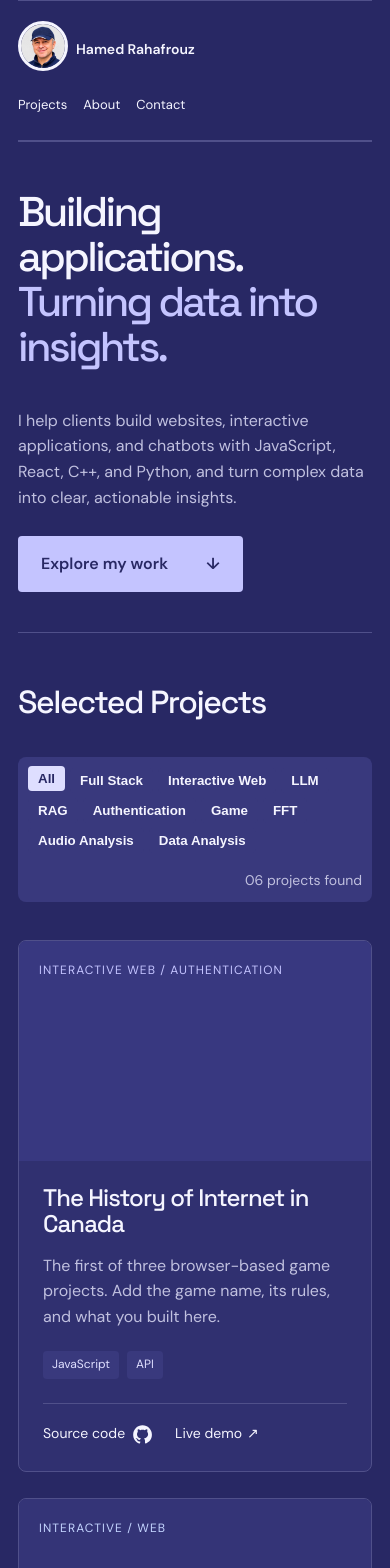
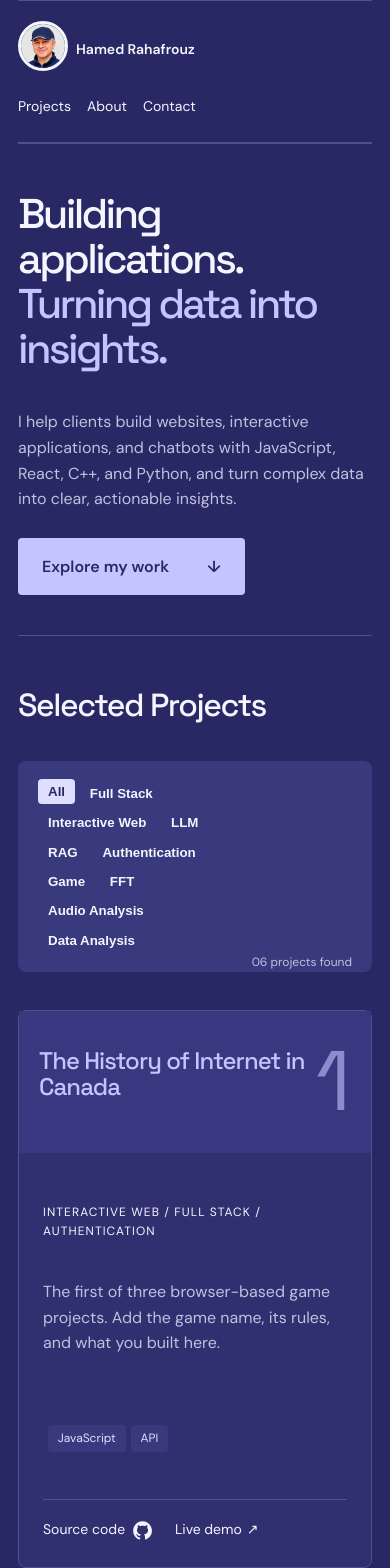
Before and after one commit to rahafrouz98/profile-hamed, a React (Vite) app: page / in a window 390 px wide. Shown: the top 1568 px of the page. Built offline with nearby package versions, Linux system fonts and the light colour scheme.

Commit message:
responsive fix is done

```diff
--- a/src/App.jsx
+++ b/src/App.jsx
@@ -1,16 +1,17 @@
 import React, { useEffect, useState, useMemo } from "react";
 import { profile, projects, filters } from "./data.js";
-import {ExternalLink} from "./ExternalLink.jsx";
-import {ProjectCard} from "./ProjectCard.jsx";
-import {ProjectFilter} from "./ProjectFilter.jsx";
+import { ExternalLink } from "./ExternalLink.jsx";
+import { ProjectCard } from "./ProjectCard.jsx";
+import { ProjectFilter } from "./ProjectFilter.jsx";
+import { GitLOGO } from "./GitLOGO.jsx";
+import { LinkedInLogo } from "./LinkedInLogo.jsx";
 
 export default function App() {
-  let [activeFilter, setFilter] = useState(filters[0]);
+    let [activeFilter, setFilter] = useState(filters[0]);
 
-  const filteredProjects = useMemo(()=>{
-
-
-  },[ projects, activeFilter] )
+    const filteredProjects = useMemo(() => {
+        return activeFilter == "All" ? projects : projects.filter((project) => project.category.includes(activeFilter));
+    }, [projects, activeFilter]);
 
     useEffect(() => {
         document.title = profile.name + " — Developer portfolio";
@@ -60,14 +61,15 @@ export default function App() {
                     <div className="project-filtering">
                         <div>
                             <ProjectFilter
-                            setActiveFilter = {(selectedFilter) => setFilter(selectedFilter)}
-                            activeFilter = {activeFilter}/>
+                                setActiveFilter={(selectedFilter) => setFilter(selectedFilter)}
+                                activeFilter={activeFilter}
+                            />
                         </div>
-                        <span className="count">{String(projects.length).padStart(2, "0")} projects found</span>
+                        <span className="count">{String(filteredProjects.length).padStart(2, "0")} projects found</span>
                     </div>
                     <div className="project-grid">
-                        {projects.map((project) => (
-                            <ProjectCard key={project.title} project={project} />
+                        {filteredProjects.map((project, index) => (
+                            <ProjectCard key={project.title} project={project} number={index + 1} />
                         ))}
                     </div>
                 </section>
@@ -107,8 +109,12 @@ export default function App() {
                                     Say hello <span aria-hidden="true">↗</span>
                                 </a>
                             )}
-                            <ExternalLink href={profile.github}>GitHub</ExternalLink>
-                            <ExternalLink href={profile.linkedin}>LinkedIn</ExternalLink>
+                            <ExternalLink href={profile.github} Icon={GitLOGO}>
+                              GitHub
+                            </ExternalLink>
+                            <ExternalLink href={profile.linkedin} Icon={LinkedInLogo}>
+                              LinkedIn
+                            </ExternalLink>
                             {!profile.email && !profile.github && !profile.linkedin && (
                                 <span className="contact-placeholder">Contact details coming soon.</span>
                             )}
--- a/src/ExternalLink.jsx
+++ b/src/ExternalLink.jsx
@@ -1,14 +1,13 @@
 import React from "react";
-import { GitLOGO } from "./gitLOGO";
 
-export function ExternalLink({ href, children, className = "link-container", icon = "↗" }) {
+export function ExternalLink({ href, children, className = "link-container", Icon = "↗" }) {
     if (!href) return null;
     return (
         <a className={className} href={href} target="_blank" rel="noopener noreferrer">
             {children}
-            {icon == "↗" ?
+            {Icon == "↗" ?
             <span>↗</span> :
-            <GitLOGO className = "work-link-icon"/>}
+            <Icon className = "link-icon"/>}
         </a>
     );
 }
--- /dev/null
+++ b/src/LinkedInLogo.jsx
@@ -0,0 +1,43 @@
+import React from "react";
+import { useId } from 'react';
+
+export function LinkedInLogo({ className }) {
+  const maskId = useId();
+
+  return (
+    <svg
+      className={className}
+      width="24"
+      height="24"
+      viewBox="16 -16 160 160"
+      xmlns="http://www.w3.org/2000/svg"
+      aria-hidden="true"
+    >
+      <defs>
+        <mask
+          id={maskId}
+          x="0"
+          y="0"
+          width="128"
+          height="128"
+          maskUnits="userSpaceOnUse"
+          style={{ maskType: 'luminance' }}
+        >
+          <rect width="128" height="128" fill="white" />
+
+          <path
+            fill="black"
+            transform="translate(5 0)"
+            d="M21.06 48.73h18.11V107H21.06zm9.06-29a10.5 10.5 0 11-10.5 10.49 10.5 10.5 0 0110.5-10.49M50.53 48.73h17.36v8h.24c2.42-4.58 8.32-9.41 17.13-9.41C103.6 47.28 107 59.35 107 75v32H88.89V78.65c0-6.75-.12-15.44-9.41-15.44s-10.87 7.36-10.87 15V107H50.53z"
+          />
+        </mask>
+      </defs>
+
+      <path
+        fill="currentColor"
+        mask={`url(#${maskId})`}
+        d="M116 3H12a8.91 8.91 0 00-9 8.8v104.42a8.91 8.91 0 009 8.78h104a8.93 8.93 0 009-8.81V11.77A8.93 8.93 0 00116 3z"
+      />
+    </svg>
+  );
+}
--- a/src/ProjectCard.jsx
+++ b/src/ProjectCard.jsx
@@ -1,30 +1,29 @@
 import React from "react";
 import { ExternalLink } from "./ExternalLink.jsx";
+
 
 export function ProjectCard({ project, number }) {
     return (
         <article className={"project-card " + project.type} aria-labelledby={project.id}>
-            {project.image ? (
-                <div className="project-image">
-                    <img src={project.image} alt={project.imageAlt || project.title + " screenshot"} loading="lazy" />
-                </div>
-            ) : (
-                <div className="project-cover" aria-hidden="true">
-                    <span className="cover-label">{project.category}</span>
-                    <span className="cover-number">{number}</span>
-                </div>
-            )}
+
+            <div className="project-cover" aria-hidden="true">
+                <h3 id={project.id} className = "project-title">{project.title}</h3>
+                <div className="cover-number">{number}</div>
+            </div>
+
             <div className="project-content">
-                <h3 id={project.id}>{project.title}</h3>
+                <p className="cover-label">
+                    {project.category.join(" / ")}
+                </p>
                 <p className="project-description">{project.description}</p>
-                <ul className="tags" aria-label="Technologies">
+                <ul className="projects-tags-container " aria-label="Technologies">
                     {project.tech.map((tech) => (
                         <li key={tech}>{tech}</li>
                     ))}
                 </ul>
                 {(project.repository || project.demo) && (
                     <div className="project-links">
-                        <ExternalLink href={project.repository} icon={project.repIcon}>Source code</ExternalLink>
+                        <ExternalLink href={project.repository} Icon={project.repIcon}>Source code</ExternalLink>
                         <ExternalLink href={project.demo}>Live demo</ExternalLink>
                     </div>
                 )}
--- a/src/data.js
+++ b/src/data.js
@@ -1,3 +1,4 @@
+import { GitLOGO } from "./GitLOGO.jsx";
 // Replace these sample titles and summaries with facts from your repositories.
 // Leave links blank until you have a real URL; blank links are not rendered.
 export const profile = {
@@ -15,18 +16,18 @@ export const profile = {
 export const projects = [
     {
         title: "The History of Internet in Canada",
-        category: "Interactive Web / Authentication",
+        category: ["Interactive Web", "Full Stack", "Authentication"],
         type: "web site",
         tech: ["JavaScript", "API"],
         description:
             "The first of three browser-based game projects. Add the game name, its rules, and what you built here.",
         repository: "https://github.com/rahafrouz98/internet-history",
-        repIcon: "./github.svg",
+        repIcon: GitLOGO,
         demo: "https://internet-history-project.onrender.com/",
     },
     {
         title: "Game project two",
-        category: "Interactive / Web",
+        category: ["Interactive", "Web"],
         type: "game",
         tech: ["JavaScript", "React"],
         description:
@@ -36,7 +37,7 @@ export const projects = [
     },
     {
         title: "Game project three",
-        category: "Interactive / Web",
+        category: ["Interactive Web"],
         type: "game",
         tech: ["JavaScript", "React"],
         description:
@@ -46,7 +47,7 @@ export const projects = [
     },
     {
         title: "DJ application",
-        category: "Audio / Desktop",
+        category: ["Audio", "Desktop"],
         type: "audio",
         tech: ["C++"],
         description:
@@ -56,7 +57,7 @@ export const projects = [
     },
     {
         title: "Python chatbot",
-        category: "Conversation / Python",
+        category: ["Conversation", "Python"],
         type: "chat",
         tech: ["Python"],
         description:
@@ -66,7 +67,7 @@ export const projects = [
     },
     {
         title: "Full stack chatbot",
-        category: "Conversation / Full stack",
+        category: ["Conversation", "Full stack"],
         type: "fullstack",
         tech: ["Frontend", "Backend"],
         description:
--- a/src/styles.css
+++ b/src/styles.css
@@ -42,7 +42,7 @@ a {
     object-fit: cover;
     border-radius: 50%;
     border: 3px solid #f5f5ff;
-    margin-bottom: 24px;
+    margin-bottom: 1.6rem;
     margin: auto;
 }
 
@@ -72,13 +72,12 @@ a:hover .profile-photo {
 
 .skip-link {
     position: fixed;
-    top: 12px;
-    left: 12px;
+    top: 0.75rem;
+    left: 0.75rem;
     transform: translateY(-200%);
-    padding: 12px 20px;
+    padding: 0.75rem 1.25rem;
     background: var(--accent);
     color: #282864;
-    z-index: 10;
 }
 
 .skip-link:focus {
@@ -90,15 +89,15 @@ a:hover .profile-photo {
     flex-wrap: wrap;
     align-items: center;
     justify-content: space-between;
-    padding-block: 28px;
+    padding-block: 1.75rem;
     border-bottom: 1px solid var(--border);
-    gap: 24px;
+    gap: 1.5rem;
 }
 
 .brand {
     display: flex;
     align-items: center;
-    gap: 12px;
+    gap: 0.75rem;
     font-weight: 600;
 }
 
@@ -110,7 +109,7 @@ a:hover .profile-photo {
     background: var(--accent);
     color: #282864;
     border-radius: 50%;
-    font-size: 14px;
+    font-size: 0.875rem;
 }
 
 .brand-suffix {
@@ -121,21 +120,21 @@ a:hover .profile-photo {
 nav {
     display: flex;
     gap: 32px;
-    font-size: 14px;
+    font-size: 0.875rem;
 }
 
 nav a {
-    padding-block: 10px;
+    padding-block: 0.625rem;
 }
 
 .hero {
-    padding-top: 80px;
+    padding-top: 5rem;
 }
 
 .small-cross {
     color: var(--accent);
-    font-size: 24px;
-    margin-right: 8px;
+    font-size: 1.5rem;
+    margin-right: 0.5rem;
     vertical-align: -2px;
 }
 
@@ -157,7 +156,7 @@ h3 {
 h1 {
     font-size: clamp(3rem, 7.9vw, 6.8rem);
     letter-spacing: -0.065em;
-    margin: 0 0 38px;
+    margin: 0 0 2.375rem;
 }
 
 h1 > span {
@@ -172,14 +171,14 @@ h1 > span {
     display: flex;
     justify-content: space-between;
     align-items: center;
-    gap: 40px;
-    margin-bottom: 70px;
+    gap: 2.5rem;
+    margin-bottom: 4.375rem;
 }
 
 .hero-bottom p {
     color: var(--muted);
-    max-width: 510px;
-    font-size: 18px;
+    max-width: 31.875rem;
+    font-size: 1.125rem;
     margin: 0;
 }
 
@@ -190,9 +189,9 @@ h1 > span {
     gap: 38px;
     background: var(--accent);
     color: #282864;
-    padding: 15px 23px;
+    padding: 1rem 1.5rem;
     font-weight: 600;
-    border-radius: 4px;
+    border-radius: 0.25rem;
     white-space: nowrap;
     transition:
         background 0.2s,
@@ -207,63 +206,67 @@ h1 > span {
 
 .hero-meta {
     border-block: 1px solid var(--border);
-    padding-block: 18px;
+    padding-block: 0.75rem;
     display: flex;
     justify-content: space-between;
-    gap: 20px;
+    gap: 1.25rem;
     color: var(--muted);
-    font-size: 12px;
+    font-size: 0.75rem;
     letter-spacing: 0.12em;
 }
 
 .work {
-    padding-block: 85px 100px;
+    padding-block: 5rem 6.25rem;
 }
 
 .project-filtering {
     display: flex;
     justify-content: space-between;
     align-items: end;
-    margin-block: 38px;
+    margin-block: 2.375rem;
     background-color: #39397d;
-    border-radius: 8px;
-    padding: 10px;
+    border-radius: 0.5rem;
+    align-items: start;
+    gap: 1rem;
 }
 
-.filters-list{
+.filters-list {
     display: inline-flex;
     flex-wrap: wrap;
-    gap:5px;
+    gap: 0.3rem;
+    margin: 1.25rem
 }
 
 .button-filter {
     display: inline-flex;
     align-items: center;
     justify-content: space-between;
-    gap: 10px;
+    gap: 0.625rem;
     background: #39397d;
-    border:none;
+    border: none;
     color: inherit;
-    padding: 5px 10px;
+    padding: 0.3rem 0.625rem;
     font-weight: 600;
-    border-radius: 4px;
+    border-radius: 0.25rem;
     white-space: nowrap;
     transition:
         background 0.2s,
         transform 0.2s;
 }
 
-.button-filter:hover, .button-filter.active{
+.button-filter:hover,
+.button-filter.active {
     background: #dedeff;
     color: #282864;
     transform: translateY(-2px);
 }
 
 .count {
-    font-size: 14px;
+    font-size: .75rem;
     color: var(--muted);
     white-space: nowrap;
     align-self: flex-end;
+    margin-right: 1.25rem;
 }
 
 h2 {
@@ -275,45 +278,88 @@ h2 {
 .project-grid {
     display: grid;
     grid-template-columns: repeat(3, minmax(0, 1fr));
-    gap: 38px 24px;
+    gap: 1.5rem;
 }
 
 .project-card {
-    min-width: 0;
+    grid-row: span 5;
+    display: grid;
+    grid-template-rows: subgrid;
     background: #303070;
     border: 1px solid var(--border);
-    border-radius: 8px;
-    overflow: hidden;
+    border-radius: 0.5rem;
 }
 
 .project-cover {
-    position: relative;
+    grid-row: 1;
+    display: flex;
     background: #383880;
-    min-height: 210px;
-    padding: 20px;
-    display: flex;
-    flex-direction: column;
+    padding: 1.25rem;
     justify-content: space-between;
-    overflow: hidden;
+    align-items: center;
     color: var(--accent);
 }
 
-.cover-label{
-    font-size: 12px;
+.project-content {
+    grid-row: 2 / span 4;
+    display: grid;
+    grid-template-rows: subgrid;
+    grid-template-columns: minmax(0, 1fr);
+    padding: 1.5rem;
+    overflow-y: auto;
+}
+
+.project-title {
+    grid-row: 1;
+
+}
+
+.project-description {
+    grid-row: 2;
+    overflow-wrap: anywhere;
+}
+
+.projects-tags-container {
+    grid-row: 3;
+    list-style: none;
+    display: flex;
+    flex-wrap: wrap;
+    padding: 0.3rem;
+    gap: 0.3rem;
+    align-items: flex-start;
+}
+
+.project-links {
+    display: flex;
+    flex-wrap: wrap;
+    grid-row: 4;
+    gap: 1.25rem;
+    border-top: 1px solid var(--border);
+    padding-top: 1.125rem;
+    margin-top: 1.5rem;
+    font-size: 0.875rem;
+    margin-top: auto;
+}
+
+.cover-label {
+    font-size: 0.75rem;
     letter-spacing: 0.09em;
     text-transform: uppercase;
-    z-index: 1;
 }
 
 .cover-number {
-    position: absolute;
-    right: 18px;
-    top: 6px;
     font-family: "Space Grotesk", sans-serif;
-    font-size: 150px;
+    font-size: 10cqh;
     line-height: 1.2;
-    letter-spacing: -0.09em;
     opacity: 0.6;
+}
+
+.projects-tags-container li {
+    font-size: 0.75rem;
+    background: #39397d;
+    border-radius: 4px;
+    padding: 0.25rem 0.625rem;
+    color: #e0e0ff;
 }
 
 .game:nth-child(2) .project-cover {
@@ -353,75 +399,40 @@ h2 {
     display: block;
 }
 
-.project-content {
-    padding: 24px;
-}
-
-.project-content .eyebrow {
-    font-size: 12px;
-    letter-spacing: 0.08em;
-    margin-bottom: 12px;
-}
-
 h3 {
-    font-size: 24px;
+    font-size: 1.5rem;
     letter-spacing: -0.04em;
-    margin-bottom: 16px;
+    margin-bottom: 1rem;
     overflow-wrap: anywhere;
 }
 
 .project-description {
-    font-size: 16px;
+    font-size: 1rem;
     color: var(--muted);
-    margin-bottom: 22px;
+    margin-bottom: 1.375rem;
 }
 
-.tags,
 .skills {
     list-style: none;
+    display: flex;
+    flex-wrap: wrap;
+    gap: 0.5rem;
     padding: 0;
     margin: 0;
-    display: flex;
-    flex-wrap: wrap;
-    gap: 8px;
-}
-
-.tags li {
-    font-size: 12px;
-    background: #39397d;
-    border-radius: 4px;
-    padding: 4px 9px;
-    color: #e0e0ff;
 }
 
 .skills li {
-    padding: 8px 14px;
+    padding: 0.5rem 0.875rem;
     background: #39397d;
-    border-radius: 4px;
-    font-size: 14px;
-}
-
-.project-links {
-    display: flex;
-    flex-wrap: wrap;
-    gap: 20px;
-    border-top: 1px solid var(--border);
-    padding-top: 18px;
-    margin-top: 24px;
-    font-size: 14px;
+    border-radius: 0.125rem;
+    font-size: 1rem;
 }
 
 .link-container {
     display: flex;
-    gap: 5px;
+    gap: 0.3rem;
 }
-
-.work-link-icon {
-    width: 25px;
-    height: 25px;
-}
-
-.project-card-icon-link {
+.link-icon{
     width: 25px;
     height: 25px;
 }
@@ -430,22 +441,22 @@ h3 {
     display: grid;
     grid-template-columns: 1fr 1fr;
     gap: 80px;
-    padding-block: 70px 90px;
+    padding-block: 4.375rem 5.625rem;
 }
 
 .about-copy > p {
-    font-size: 19px;
+    font-size: 1.25rem;
     color: var(--muted);
-    margin-bottom: 32px;
+    margin-bottom: 2rem;
 }
 
 .about-copy h3 {
-    font-size: 16px;
+    font-size: 1rem;
     letter-spacing: 0;
 }
 
 .contact {
-    padding-block: 70px;
+    padding-block: 4.375rem;
 }
 
 .contact h2 {
@@ -455,9 +466,9 @@ h3 {
 .contact-bottom {
     display: flex;
     justify-content: space-between;
-    gap: 40px;
+    gap: 2.5rem;
     align-items: center;
-    margin-top: 36px;
+    margin-top: 2.25rem;
 }
 
 .contact-bottom p {
@@ -469,21 +480,21 @@ h3 {
     display: flex;
     align-items: center;
     flex-wrap: wrap;
-    gap: 24px;
+    gap: 1.5rem;
 }
 
 .contact-placeholder {
     color: var(--muted);
-    font-size: 14px;
+    font-size: 1rem;
 }
 
 footer {
     display: flex;
     justify-content: space-between;
-    gap: 24px;
-    padding-block: 24px;
+    gap: 1.5rem;
+    padding-block: 1.5rem;
     color: var(--muted);
-    font-size: 12px;
+    font-size: 0.75rem;
 }
 
 @media (min-width: 900px) {
@@ -502,7 +513,7 @@ footer {
     }
 
     .about {
-        gap: 40px;
+        gap: 2.5rem;
     }
 }
 
@@ -513,13 +524,13 @@ footer {
 
     .site-header {
         align-items: flex-start;
-        gap: 14px;
-        padding-block: 20px;
+        gap: 0.875rem;
+        padding-block: 1.25rem;
     }
 
     .brand {
-        font-size: 14px;
-        gap: 8px;
+        font-size: 0.875rem;
+        gap: 0.5rem;
     }
 
     .monogram {
@@ -529,16 +540,16 @@ footer {
     }
 
     nav {
-        gap: 16px;
-        font-size: 13px;
+        gap: 1rem;
+        font-size: 0.875rem;
     }
 
     nav a {
-        padding-block: 4px;
+        padding-block: 0.25rem;
     }
 
     .hero {
-        padding-top: 48px;
+        padding-top: 3rem;
     }
 
     h1 {
@@ -548,37 +559,27 @@ footer {
     .hero-bottom {
         align-items: flex-start;
         flex-direction: column;
-        gap: 26px;
-        margin-bottom: 40px;
+        gap: 1.625rem;
+        margin-bottom: 2.5rem;
     }
 
     .hero-bottom p {
-        font-size: 16px;
+        font-size: 1rem;
     }
 
     .hero-meta {
         flex-wrap: wrap;
         gap: 8px;
-        font-size: 12px;
+        font-size: 0.75rem;
     }
 
     .work {
-        padding-block: 52px;
-    }
-
-    .project-filtering{
-        align-items: start;
-        flex-direction: column;
-        gap: 16px;
+        padding-block: 3.25rem;
     }
 
     .project-grid {
         grid-template-columns: 1fr;
-        gap: 26px;
-    }
-
-    .project-cover {
-        min-height: 220px;
+        gap: 1.625rem;
     }
 
     .project-image {
@@ -587,27 +588,27 @@ footer {
 
     .about {
         grid-template-columns: 1fr;
-        gap: 28px;
-        padding-block: 50px;
+        gap: 1.75rem;
+        padding-block: 3.125rem;
     }
 
     .about-copy > p {
-        font-size: 17px;
+        font-size: 1rem;
     }
 
     .contact {
-        padding-block: 50px;
+        padding-block: 3.125rem;
     }
 
     .contact-bottom {
         flex-direction: column;
         align-items: start;
-        gap: 28px;
+        gap: 1.75rem;
     }
 
     footer {
         flex-wrap: wrap;
-        gap: 12px 24px;
+        gap: 0.75rem 1.5rem;
     }
 
     footer span:nth-child(2) {
```
